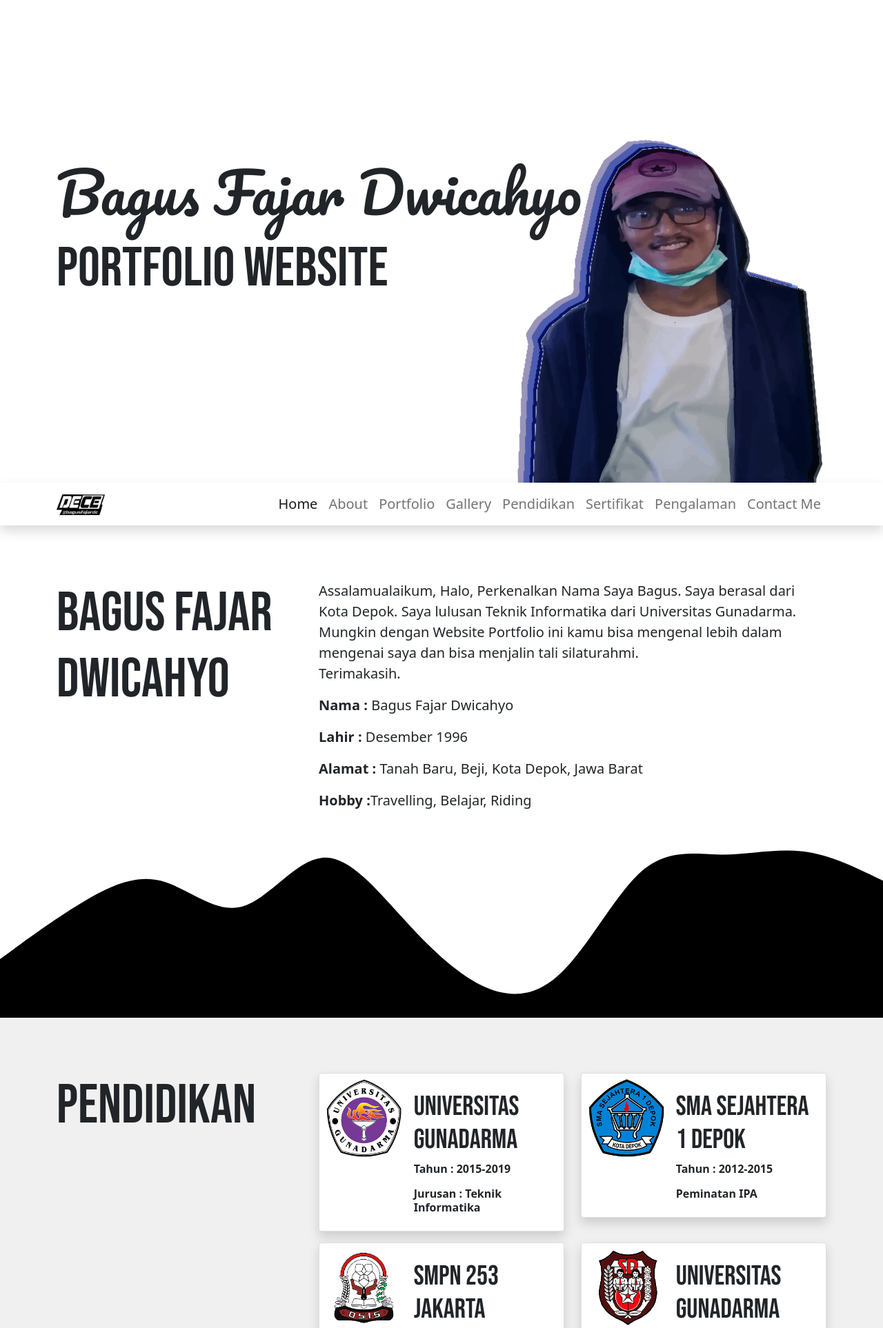
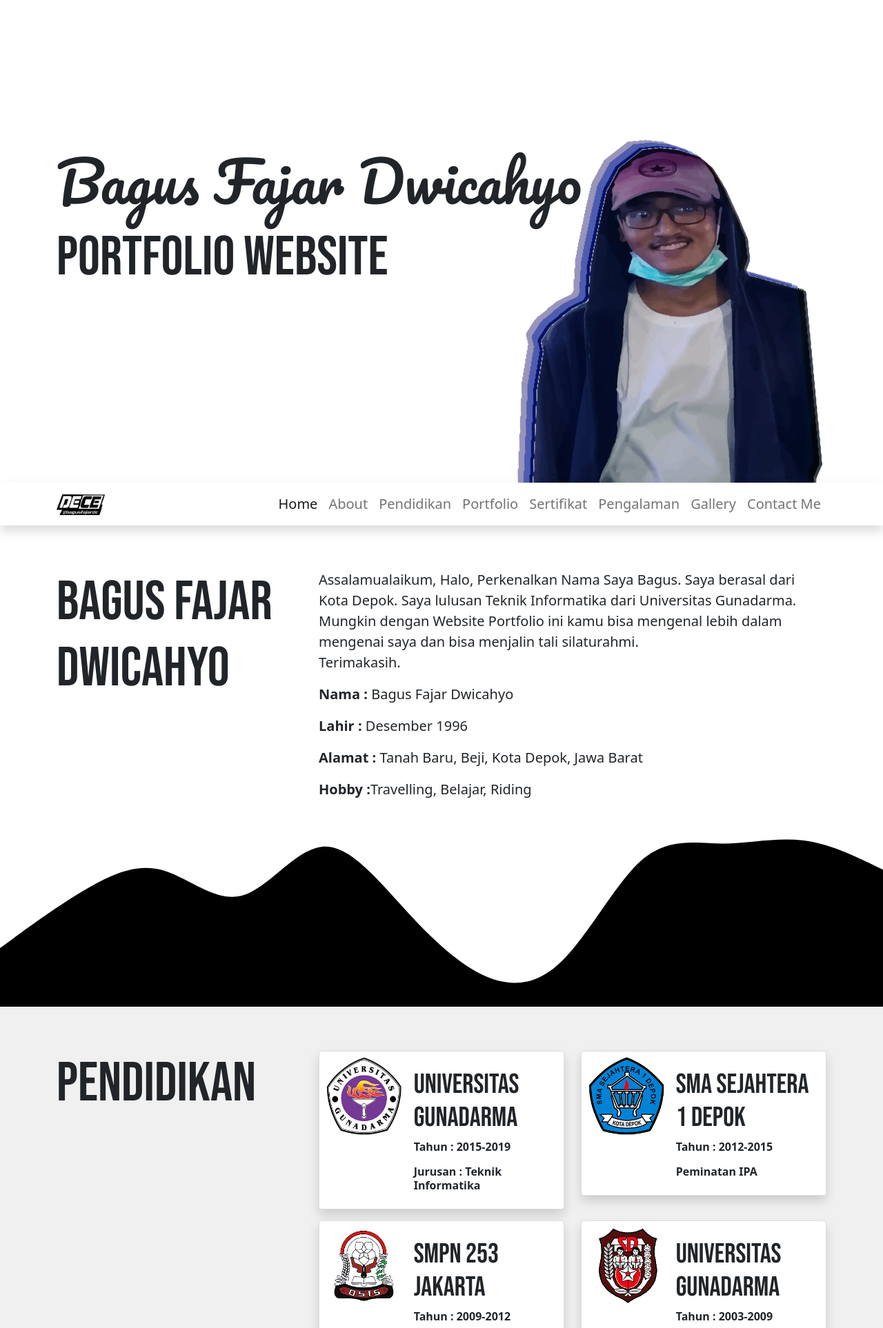
Before and after one commit to bagusfajardc/bagusfajardc.github.io, a PHP site: page / in a window 1280 px wide. Shown: the top 1926 px of the page at 69% size. Run offline with PHP 8.4, Linux system fonts and the light colour scheme; some libraries are stand-ins or nearby versions.

Commit message:
edit major

```diff
--- a/index.html
+++ b/index.html
@@ -28,7 +28,7 @@
     <link href="https://fonts.googleapis.com/css2?family=Bebas+Neue&display=swap" rel="stylesheet" />
 
     <!-- icon -->
-    <link rel="shortcut icon" href="img/deceicon.ico" type="image/x-icon" />
+    <link rel="shortcut icon" href="img/other/deceicon.ico" type="image/x-icon" />
 
     <title>Portfolio | Bagus Fajar Dwicahyo</title>
   </head>
@@ -49,8 +49,8 @@
     <!-- navbar -->
     <nav class="navbar navbar-expand-lg sticky-top navbar-light shadow" style="background-color: #ffffff">
       <div class="container">
-        <a class="navbar-brand" href="#">
-          <img src="img/dece5.png" alt="" width="70" height="30" class="d-inline-block align-text-top" />
+        <a class="navbar-brand" href="#home">
+          <img src="img/other/decelogo.png" width="70" height="30" class="d-inline-block align-text-top" />
         </a>
         <button class="navbar-toggler" type="button" data-bs-toggle="collapse" data-bs-target="#navbarNav" aria-controls="navbarNav" aria-expanded="false" aria-label="Toggle navigation">
           <span class="navbar-toggler-icon"></span>
@@ -64,19 +64,19 @@
               <a class="nav-link fs-5" href="#about">About</a>
             </li>
             <li class="nav-item">
+              <a class="nav-link fs-5" href="#pendidikan">Pendidikan</a>
+            </li>
+            <li class="nav-item">
               <a class="nav-link fs-5" href="#portfolio">Portfolio</a>
             </li>
             <li class="nav-item">
-              <a class="nav-link fs-5" href="#gallery">Gallery</a>
-            </li>
-            <li class="nav-item">
-              <a class="nav-link fs-5" href="#pendidikan">Pendidikan</a>
-            </li>
-            <li class="nav-item">
-              <a class="nav-link fs-5" href="#pendidikan">Sertifikat</a>
+              <a class="nav-link fs-5" href="#sertifikat">Sertifikat</a>
             </li>
             <li class="nav-item">
               <a class="nav-link fs-5" href="#pengalaman">Pengalaman</a>
+            </li>
+            <li class="nav-item">
+              <a class="nav-link fs-5" href="#gallery">Gallery</a>
             </li>
             <li class="nav-item">
               <a class="nav-link fs-5" href="#contact">Contact Me</a>
@@ -118,7 +118,7 @@
     <!-- end about -->
 
     <!-- pendidikan -->
-    <section id="pendidikan" style="background-color: rgb(240, 240, 240);" >
+    <section id="pendidikan" class="mb-4" style="background-color: rgb(240, 240, 240);" >
         <div class="container">
             <div class="row justify-content-end">
               <div class="col-lg-4 display-1 text-uppercase text-start" style="font-family: 'Bebas Neue';">Pendidikan</div>
--- a/mystyle.css
+++ b/mystyle.css
@@ -4,11 +4,11 @@
 }
 
 section {
-  padding-top: 5rem;
+  padding-top: 4rem;
 }
 
 .hero-image {
-  background-image: url("img/13.png"); /* The image used */
+  background-image: url("img/other/bagusweb.png"); /* The image used */
   height: 700px; /* You must set a specified height */
   background-position: center; /* Center the image */
   background-repeat: no-repeat; /* Do not repeat the image */
@@ -18,7 +18,7 @@ section {
 @media (max-width: 575.98px) {
   .hero-image {
     margin-top: -50px;
-    background-image: url("img/12.png"); /* The image used */
+    background-image: url("img/other/bagushp.png"); /* The image used */
     height: 450px; /* You must set a specified height */
     background-position: center; /* Center the image */
     background-repeat: no-repeat; /* Do not repeat the image */
```
Also changed, not shown: img/11.jpg (deleted), img/12.jpg (deleted), img/15.jpg (deleted), img/bagus.jpg (deleted), img/baguspayung.jpg (deleted), img/dece4.png (deleted), img/decepanahlogoputih.png (deleted), img/img.jfif (deleted), img/other/bagushp.png (renamed from img/12.png), img/other/bagusweb.png (renamed from img/13.png), img/other/deceicon.ico (renamed from img/deceicon.ico), img/other/decelogo.png (renamed from img/dece5.png).
